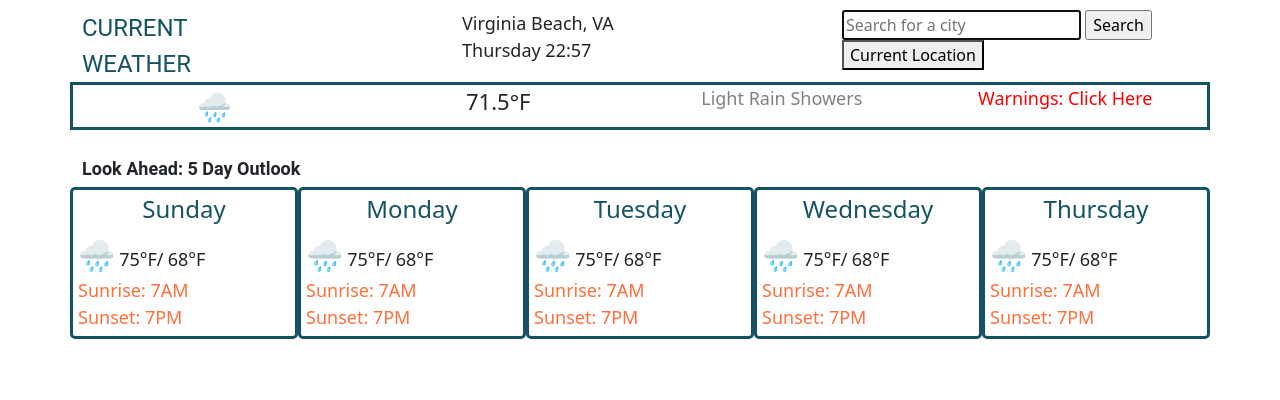
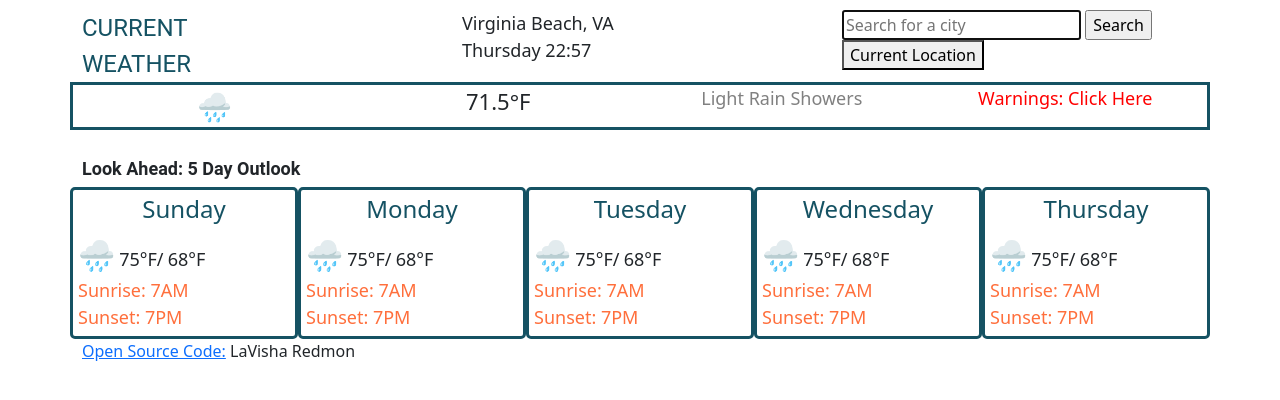
Before and after one commit to LavRed/New-Project, a website built with Parcel: page index.html in a window 1280 px wide. Built offline with nearby package versions, Linux system fonts and the light colour scheme.

Commit message:
Added name and git link to footer

```diff
--- a/index.html
+++ b/index.html
@@ -110,6 +110,12 @@
           <div class="sunrise">Sunrise: 7AM</div>
           <div class="sunset">Sunset: 7PM</div>
         </div>
+        <footer>
+          <a href="https://github.com/LavRed/New-Project" target="_blank"
+            >Open Source Code:</a
+          >
+          <span id="coder-name">LaVisha Redmon</span>
+        </footer>
       </div>
       <script src="src/index.js"></script>
     </div>
```
